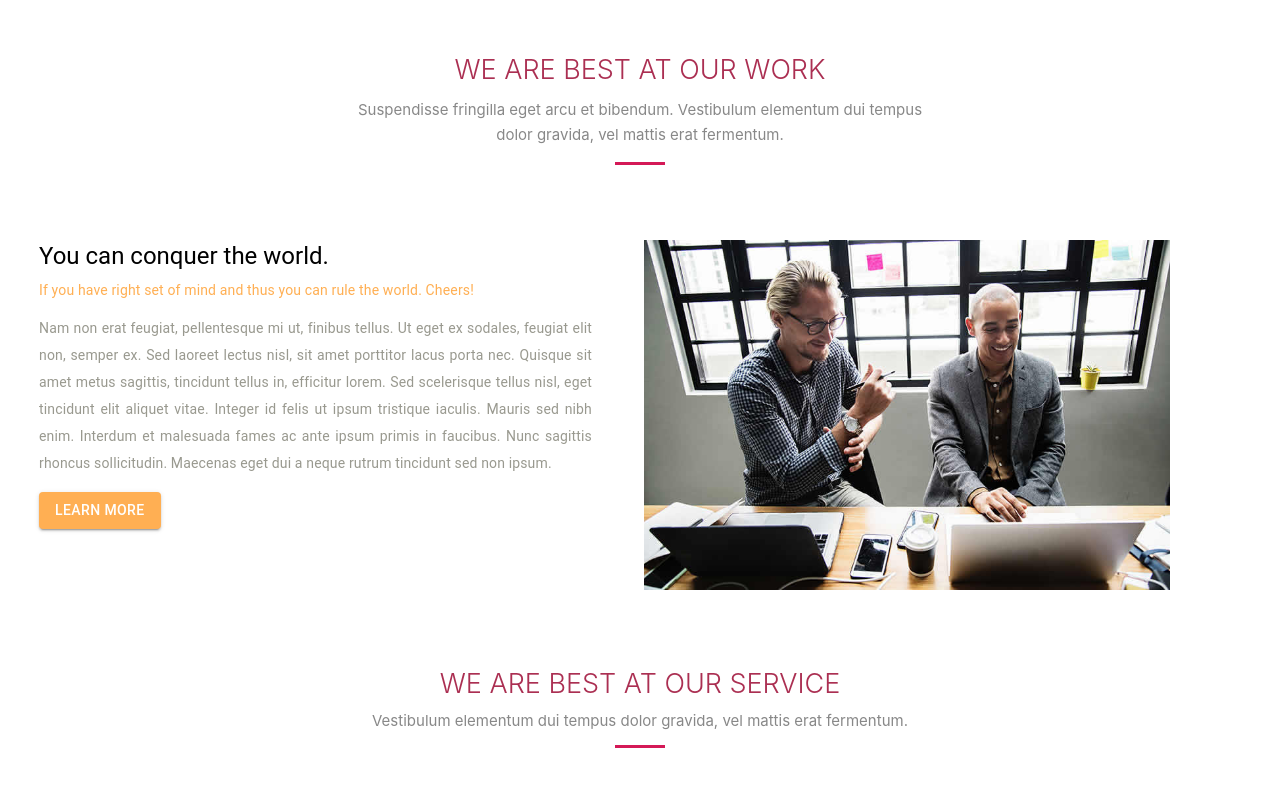
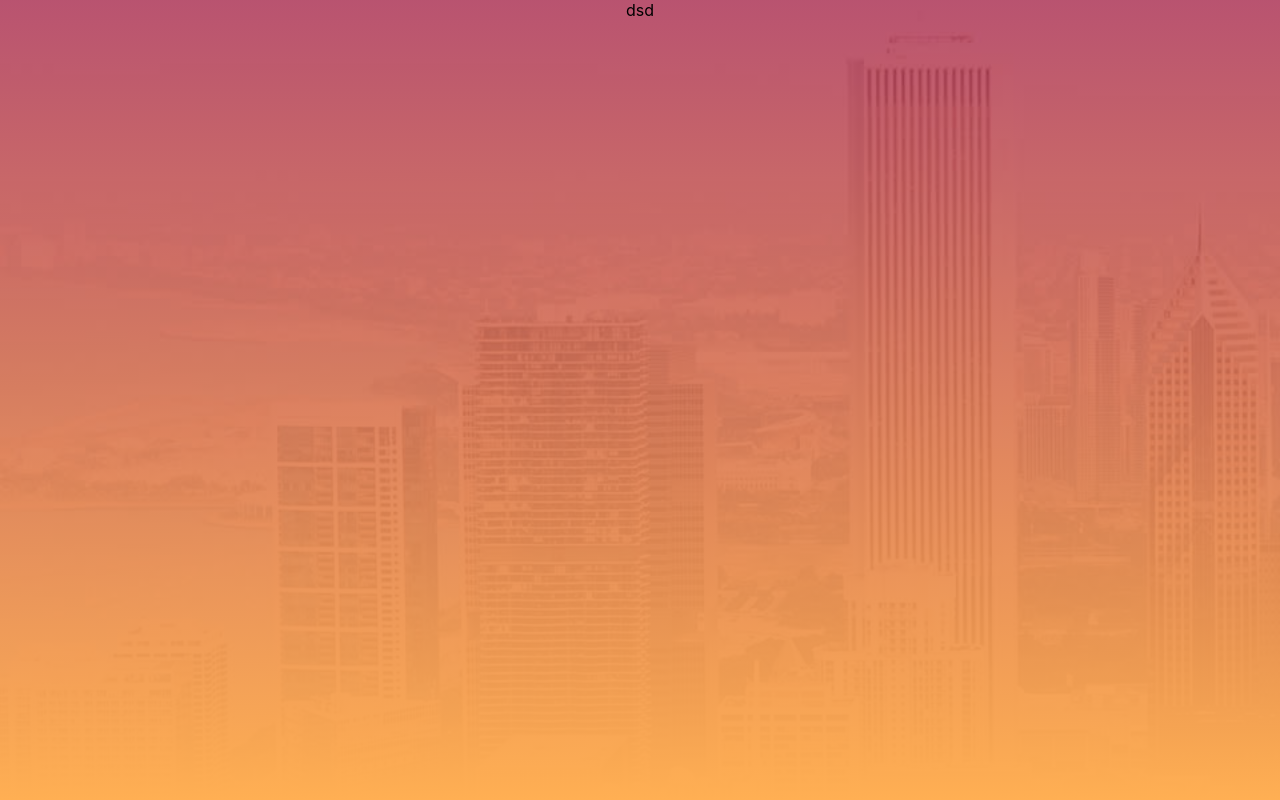
Before and after one commit to Mim-Hakkani/metrial-elegent-project, a React (Create React App) app: page / in a window 1280 px wide. Shown: the top 800 px of the page. Built offline with nearby package versions, Linux system fonts and the light colour scheme.

Commit message:
elegent header  is ready

```diff
--- a/src/App.js
+++ b/src/App.js
@@ -1,15 +1,16 @@
-import logo from './logo.svg';
-import './App.css';
 import Footer from './Components/Footer/Footer';
 import Contact from './Components/Contact/Contact';
 import Testimonial from './Components/Testimonial/Testimonial';
 import Gallery from './Components/Gallery/Gallery';
 import Services from './Components/Services/Services';
 import About from './Components/Aboutme/About';
+import Header from './Components/Header/Header';
+import './App.css'
 
 function App() {
   return (
     <div className="App">
+      <Header/>
       <About />
       <Services />
       <Gallery />
--- /dev/null
+++ b/src/Components/Header/Header.js
@@ -0,0 +1,17 @@
+import React from 'react';
+import bgimg from '../../Assets/bg1.jpg'
+const backgroundStyle = {
+    backgroundImage: `linear-gradient(to bottom, rgba(171, 47, 82, 0.82) 0%, #ffaf53 100%),
+     url(${bgimg})`,
+    backgroundSize: "cover",
+    height: "100vh"
+}
+const Header = () => {
+    return (
+        <div style={backgroundStyle}>
+            dsd
+        </div>
+    );
+};
+
+export default Header;
```
Also changed, not shown: src/Components/Header/Header.css (added).
